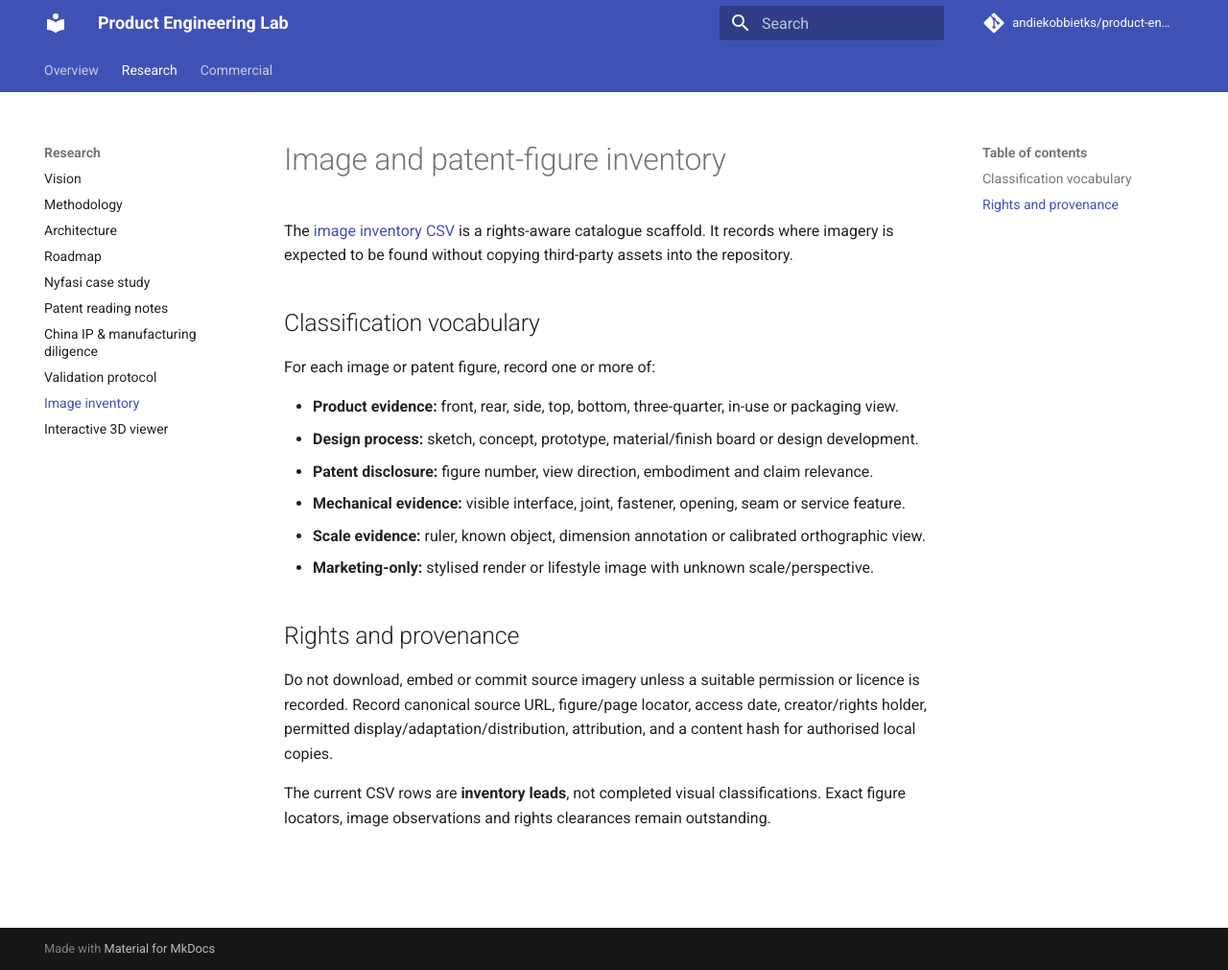
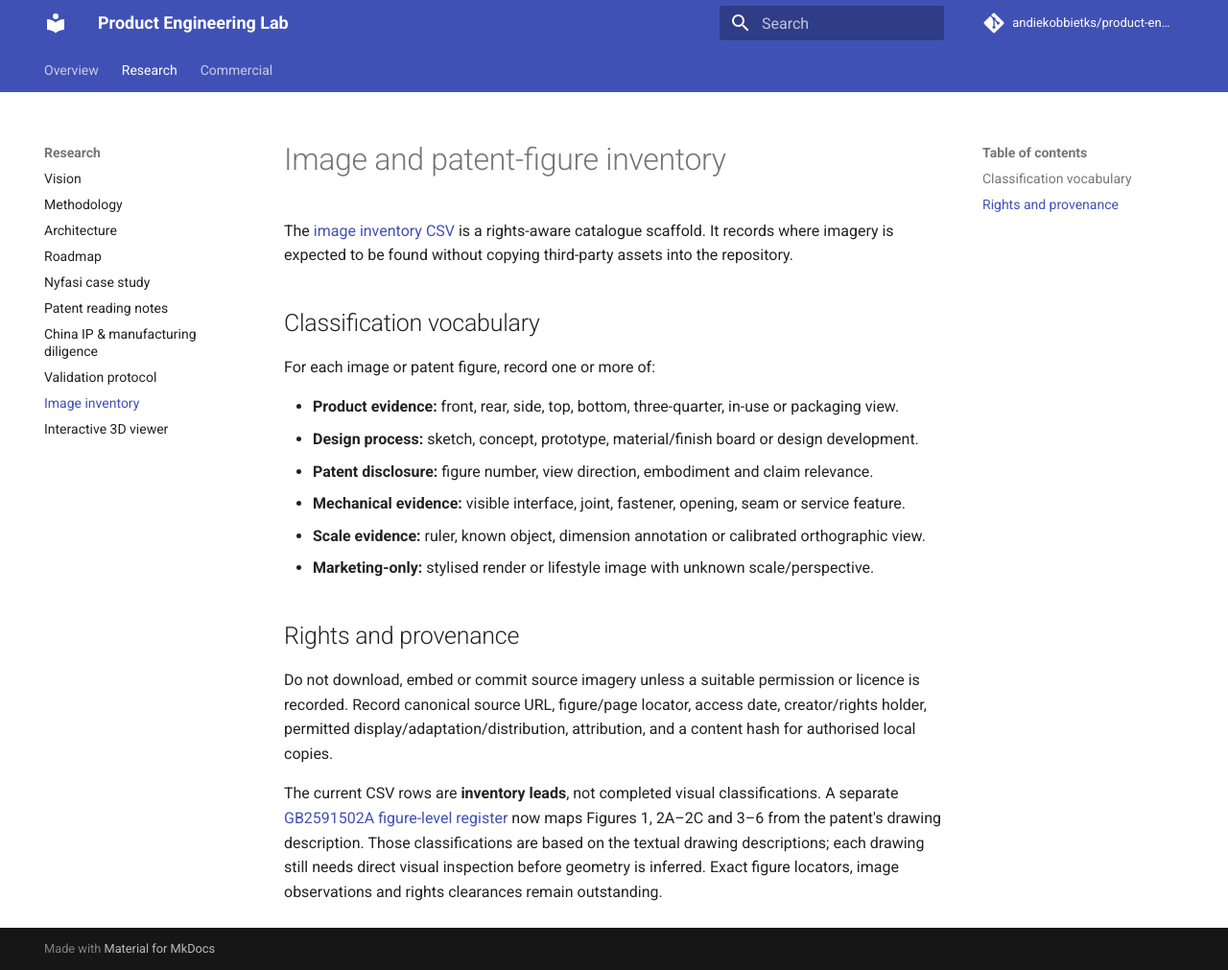
Before and after one commit to andiekobbietks/product-engineering-lab, an MkDocs documentation site: the page built from docs/experiments/image-inventory.md, in a window 1280 px wide and 1011 px high. Shown: the whole window at 96% size. Built offline with MkDocs 1.6.1 and Material for MkDocs 9.7.7, drawn with Linux system fonts in a browser that asks for light colours; comment, search, counter and statistics services are not loaded.

Commit message:
Link patent figure inventory

```diff
--- a/docs/experiments/image-inventory.md
+++ b/docs/experiments/image-inventory.md
@@ -17,4 +17,4 @@ For each image or patent figure, record one or more of:
 
 Do not download, embed or commit source imagery unless a suitable permission or licence is recorded. Record canonical source URL, figure/page locator, access date, creator/rights holder, permitted display/adaptation/distribution, attribution, and a content hash for authorised local copies.
 
-The current CSV rows are **inventory leads**, not completed visual classifications. Exact figure locators, image observations and rights clearances remain outstanding.
+The current CSV rows are **inventory leads**, not completed visual classifications. A separate [GB2591502A figure-level register](https://github.com/andiekobbietks/product-engineering-lab/blob/main/experiments/001-nyfasi-reconstruction/evidence/patent-figure-register.csv) now maps Figures 1, 2A–2C and 3–6 from the patent's drawing description. Those classifications are based on the textual drawing descriptions; each drawing still needs direct visual inspection before geometry is inferred. Exact figure locators, image observations and rights clearances remain outstanding.
```
